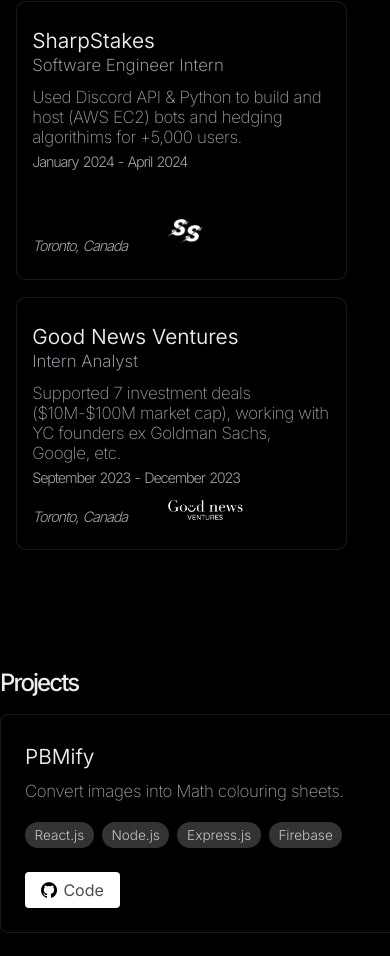
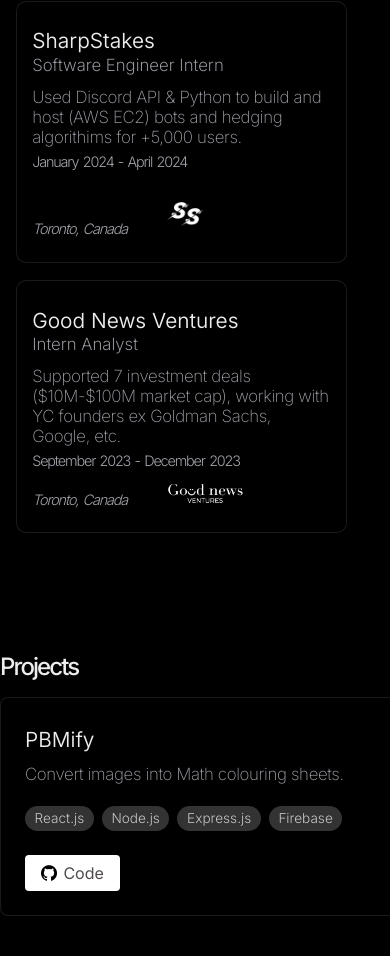
Before and after one commit to shaun-ahuja/personal-website, a React (Vite) app: page / in a window 390 px wide. Shown: the part 1546-2502 px from the top of the page. Built offline with nearby package versions, Linux system fonts and the light colour scheme.

Commit message:
trying to make company logos look better on iphone

```diff
--- a/src/index.css
+++ b/src/index.css
@@ -266,7 +266,7 @@
 
   .sharpstakes-logo {
     padding-left: 10vw;
-    padding-top: 4vh;
+    padding-top: 2vh;
   }
 
 }
```
